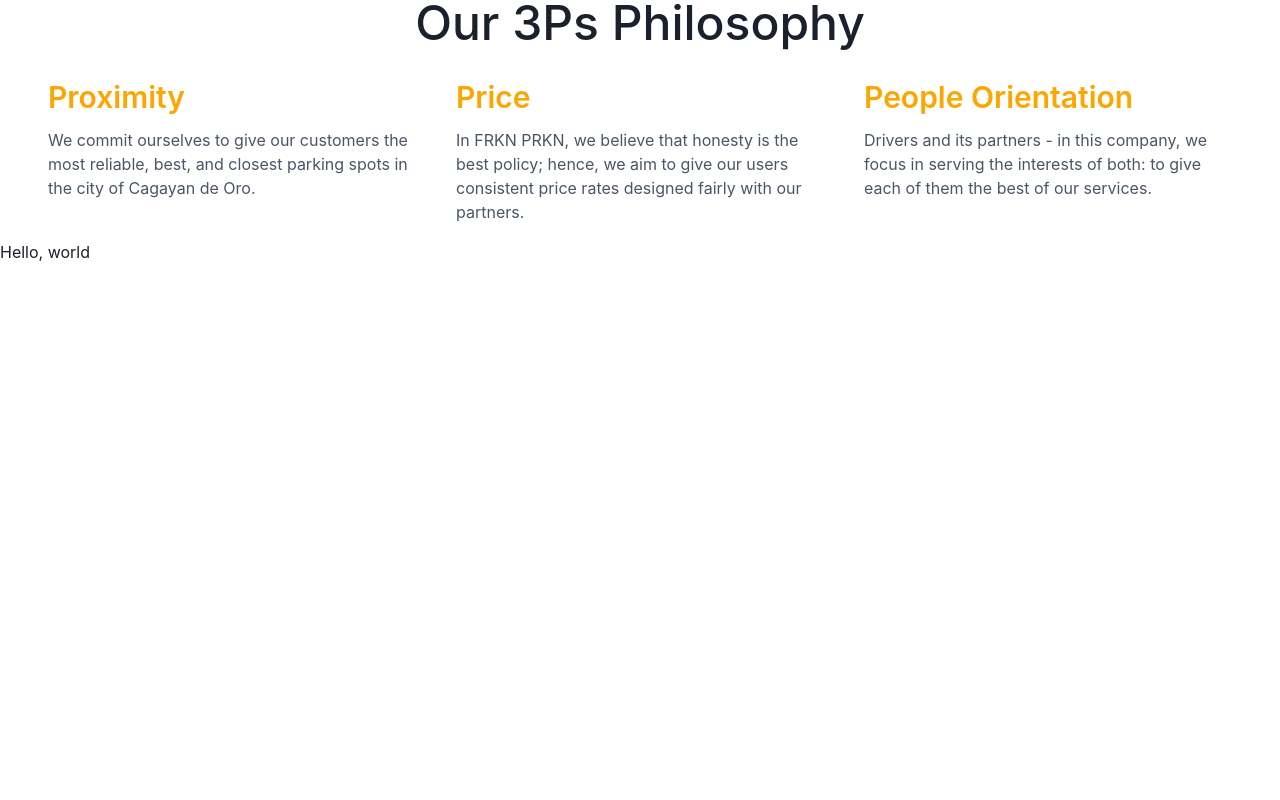
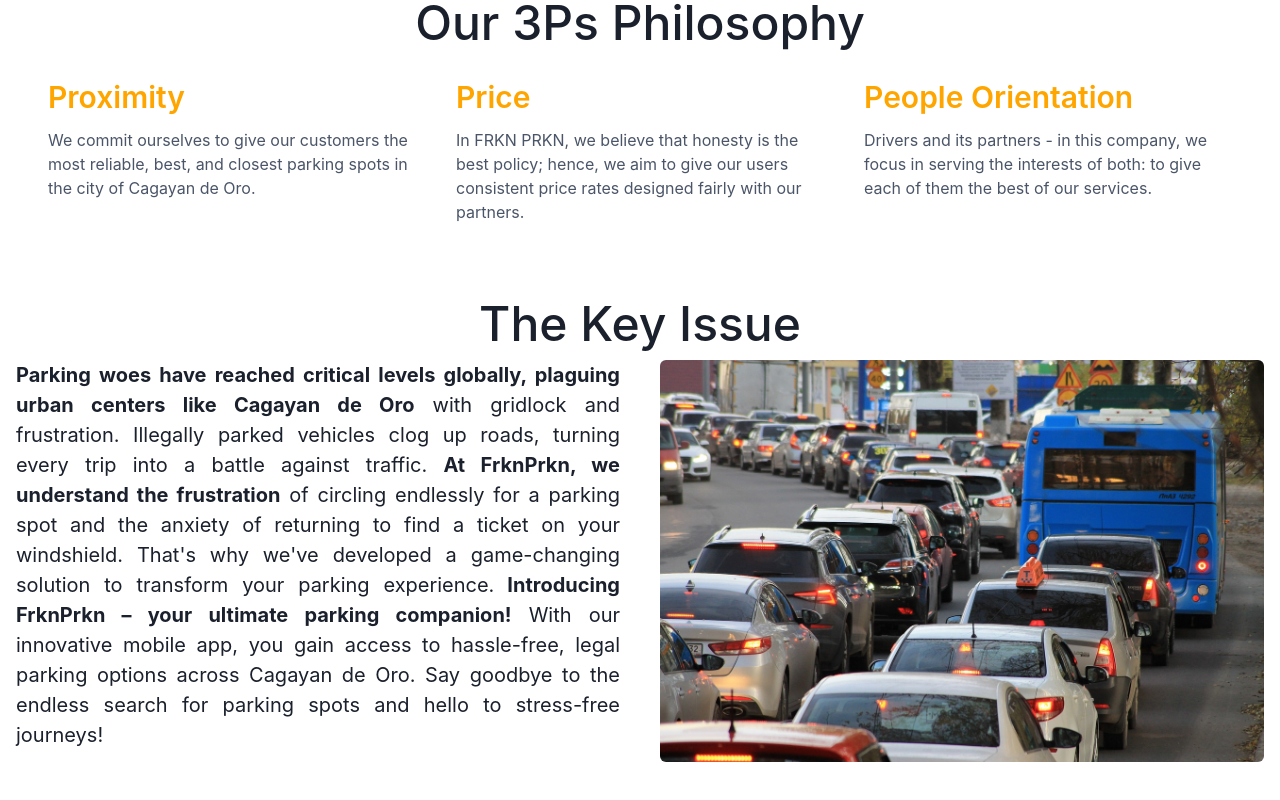
Before and after one commit to AdrianeTroyRoa/TechnoLandingFrknPrkn, a React (Vite) app: page / in a window 1280 px wide. Shown: the part 694-1494 px from the top of the page. Before the commit the page ends 958 px from the top, so only its background shows below. Built offline with nearby package versions, Linux system fonts and the light colour scheme.

Commit message:
Added a solution component with an image

```diff
--- a/src/components/About.jsx
+++ b/src/components/About.jsx
@@ -12,7 +12,9 @@
 const Feature = ({ title, text }) => {
   return (
     <Stack>
-      <Text fontWeight={600} fontSize='3xl' color="orange">{title}</Text>
+      <Text fontWeight={600} fontSize="3xl" color="orange">
+        {title}
+      </Text>
       <Text color={"gray.600"}>{text}</Text>
     </Stack>
   );
@@ -21,9 +23,9 @@
 export default function About() {
   return (
     <Container maxW={"container.xl"} id="about">
-      <Center>
-        <Text fontSize="5xl" fontWeight={500}>Our 3Ps Philosophy</Text>
-      </Center>
+      <Text fontSize="5xl" fontWeight={500} textAlign={"Center"}>
+        Our 3Ps Philosophy
+      </Text>
       <Box p={4}>
         <SimpleGrid columns={{ base: 1, md: 3 }} spacing={10}>
           <Feature
--- a/src/components/Header.jsx
+++ b/src/components/Header.jsx
@@ -6,7 +6,7 @@
     Home: "home",
     "About Us": "about",
     "Innovative Venture": "venture",
-    "Unique Selling Propositions": "value",
+    "Contact Us": "contact",
   };
 
   const menuItemKeys = Object.keys(menuItems);
--- a/src/components/Solution.jsx
+++ b/src/components/Solution.jsx
@@ -1,5 +1,63 @@
-export default function Solution(){
-  return(
-    <h1>Hello, world</h1>
-  )
+import traffic from "../assets/img/traffic.jpg";
+import {
+  Container,
+  SimpleGrid,
+  Image,
+  Flex,
+  Heading,
+  Text,
+  Stack,
+  StackDivider,
+  useColorModeValue,
+} from "@chakra-ui/react";
+
+function Feature({ text, iconBg }) {
+  return (
+    <Stack direction={"row"} align={"center"}>
+      <Flex
+        w={8}
+        h={8}
+        align={"center"}
+        justify={"center"}
+        rounded={"full"}
+        bg={iconBg}
+      />
+      <Text fontWeight={600}>{text}</Text>
+    </Stack>
+  );
 }
+
+function Solution() {
+  return (
+    <Container maxW={"7xl"} py={12}>
+      <Text fontSize="5xl" fontWeight={500} textAlign={"Center"}>
+        The Key Issue
+      </Text>
+      <SimpleGrid columns={{ base: 1, md: 2 }} spacing={10}>
+        <Text textAlign={"Justify"} fontSize={'xl'}>
+          <strong>Parking woes have reached critical levels globally, plaguing urban
+          centers like Cagayan de Oro</strong> with gridlock and frustration. Illegally
+          parked vehicles clog up roads, turning every trip into a battle
+          against traffic. <strong>At FrknPrkn, we understand the frustration</strong> of
+          circling endlessly for a parking spot and the anxiety of returning to
+          find a ticket on your windshield. That's why we've developed a
+          game-changing solution to transform your parking experience.
+          <strong> Introducing FrknPrkn – your ultimate parking companion!</strong> With our
+          innovative mobile app, you gain access to hassle-free, legal parking
+          options across Cagayan de Oro. Say goodbye to the endless search for
+          parking spots and hello to stress-free journeys!
+        </Text>
+        <Flex>
+          <Image
+            rounded={"md"}
+            alt={"feature image"}
+            src={traffic}
+            objectFit={"cover"}
+          />
+        </Flex>
+      </SimpleGrid>
+    </Container>
+  );
+}
+
+export default Solution;
```
Also changed, not shown: src/assets/img/traffic.jpg (added).
